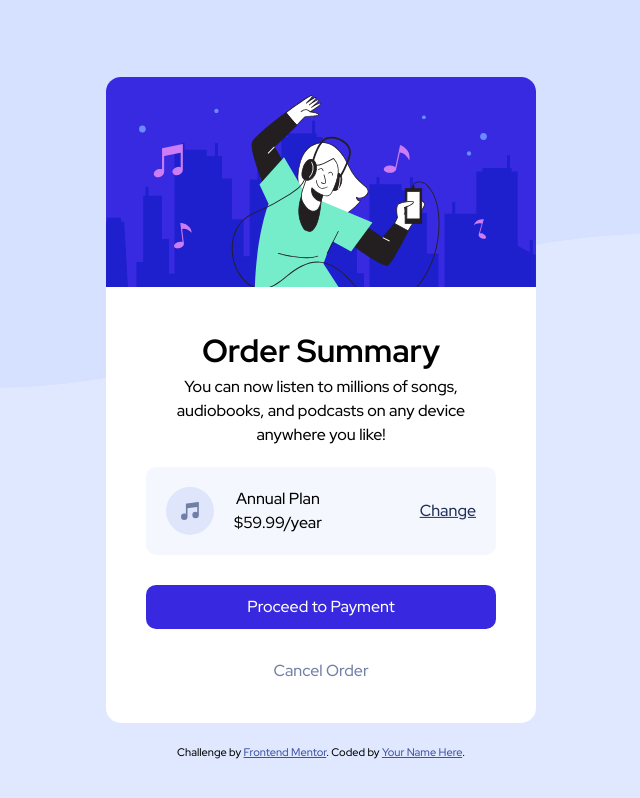
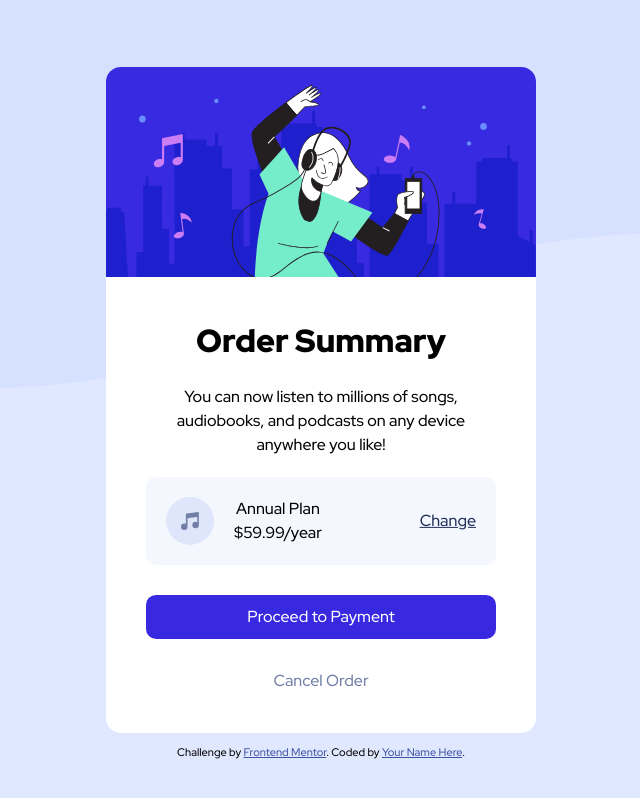
Before and after one commit to mscates/Order-Summary, a website: page index.html in a window 1280 px wide. Shown: the whole page, without its empty margins (319-959 px from the left). Drawn offline with Linux system fonts and the light colour scheme.

Commit message:
updated h2 to h1

```diff
--- a/sass/main.scss
+++ b/sass/main.scss
@@ -110,7 +110,7 @@ main {
   border-bottom-right-radius: 15px;
 }
 
-.card h2 {
+.card h1 {
   font-weight: 900;
   margin-bottom: 20px;
 }
```
Also changed, not shown: css/style.css.
